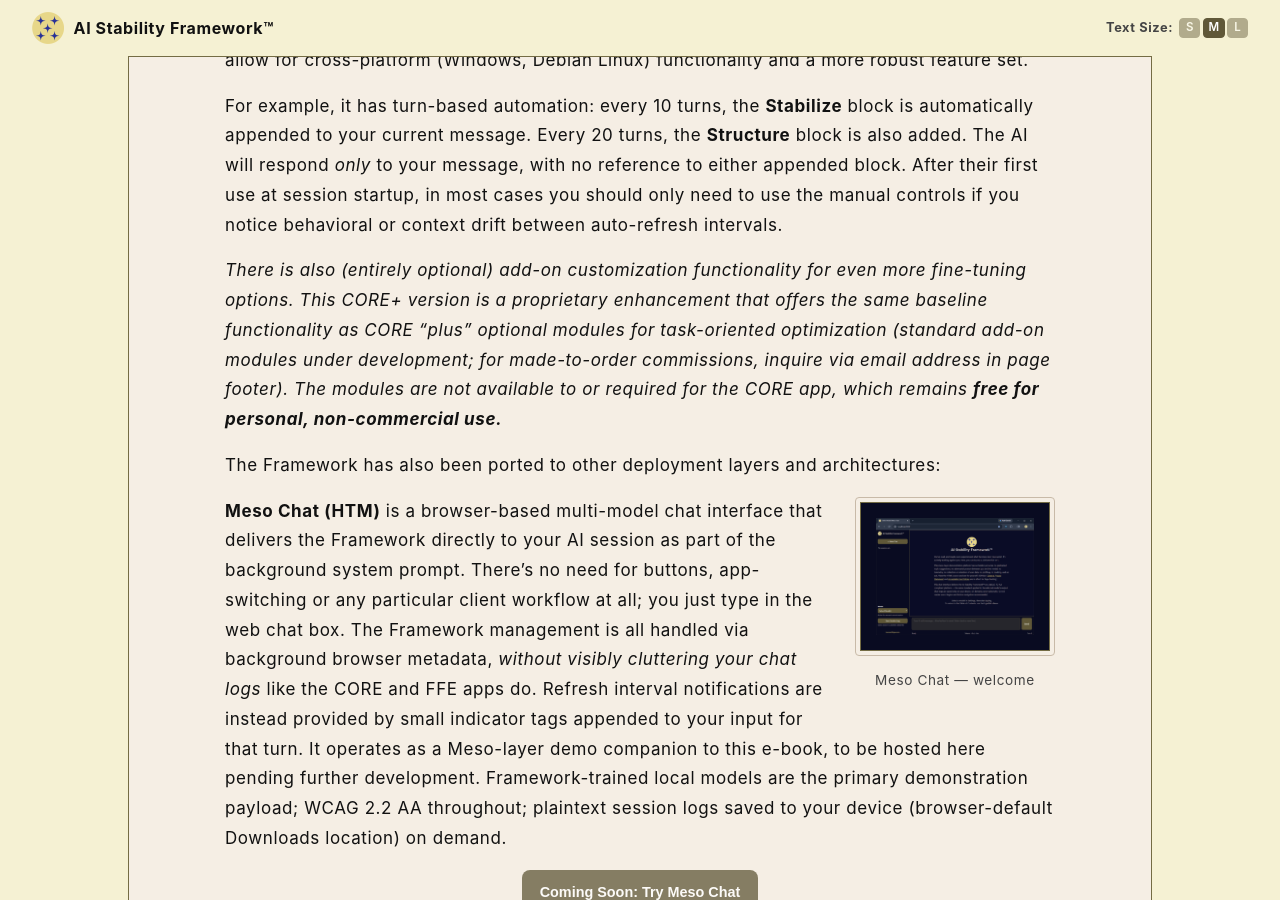
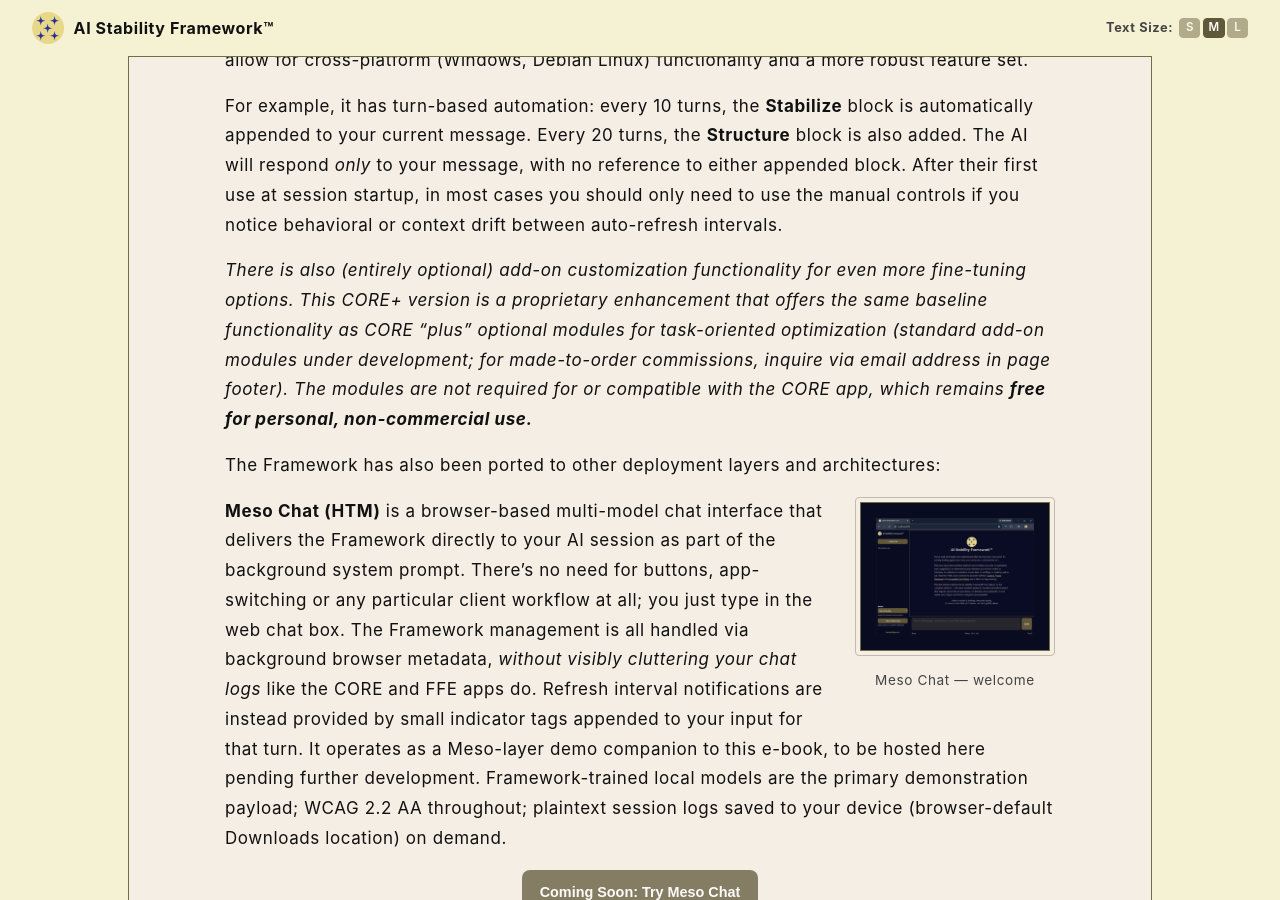
Before and after one commit to rojaslen/AISF-WEB, a Jekyll site: the page built from ch10.md, in a window 1280 px wide and 900 px high, scrolled down 3343 px. Built offline with Jekyll 4.4.1, drawn with Linux system fonts in a browser that asks for light colours; some web fonts are replaced.

Commit message:
Update ch10.md

```diff
--- a/ch10.md
+++ b/ch10.md
@@ -75,7 +75,7 @@
 
 For example, it has turn-based automation: every 10 turns, the **Stabilize** block is automatically appended to your current message. Every 20 turns, the **Structure** block is also added. The AI will respond *only* to your message, with no reference to either appended block. After their first use at session startup, in most cases you should only need to use the manual controls if you notice behavioral or context drift between auto-refresh intervals.
 
-*There is also (entirely optional) add-on customization functionality for even more fine-tuning options. This CORE+ version is a proprietary enhancement that offers the same baseline functionality as CORE "plus" optional modules for task-oriented optimization (standard add-on modules under development; for made-to-order commissions, inquire via email address in page footer). The modules are not available to or required for the CORE app, which remains* ***free for personal, non-commercial use.***
+*There is also (entirely optional) add-on customization functionality for even more fine-tuning options. This CORE+ version is a proprietary enhancement that offers the same baseline functionality as CORE "plus" optional modules for task-oriented optimization (standard add-on modules under development; for made-to-order commissions, inquire via email address in page footer). The modules are not required for or compatible with the CORE app, which remains* ***free for personal, non-commercial use.***
 
 The Framework has also been ported to other deployment layers and architectures:
 
```
